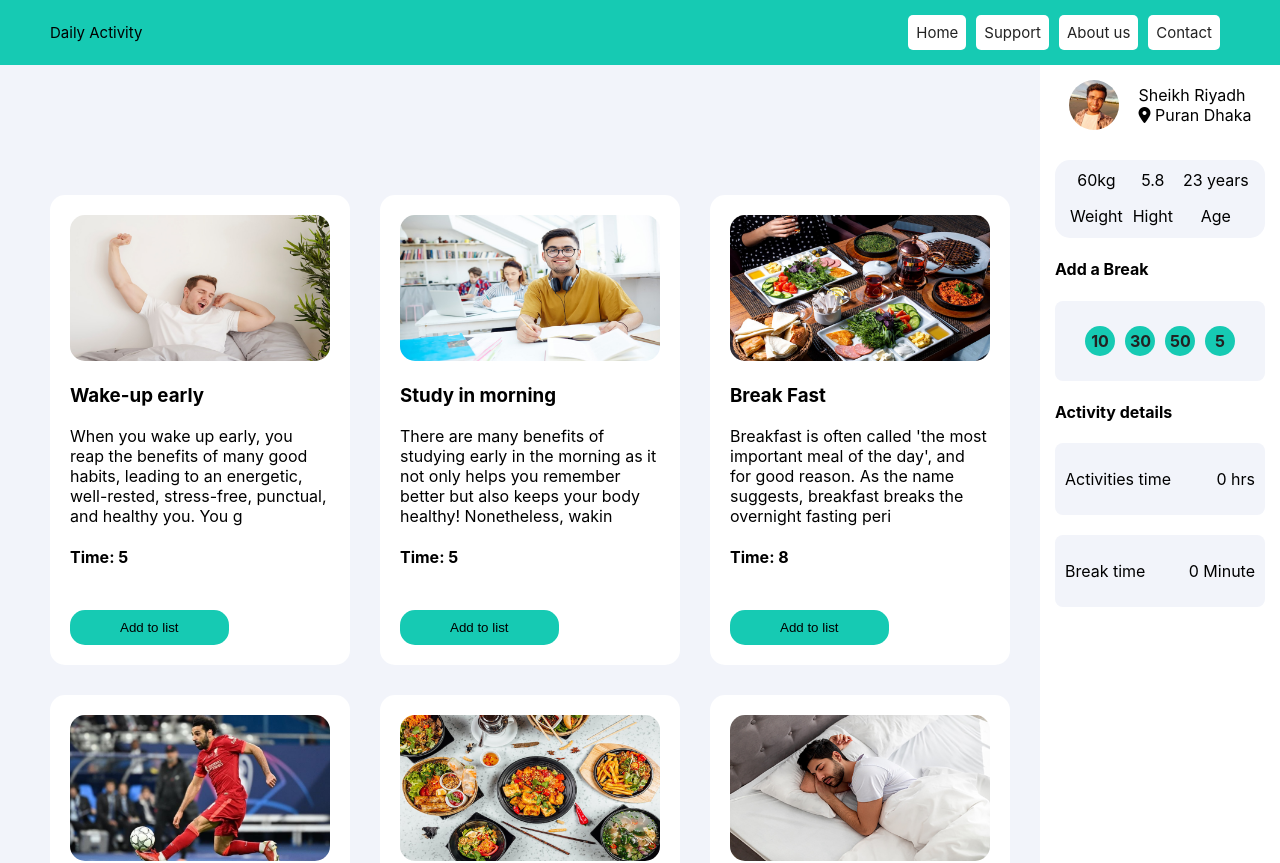
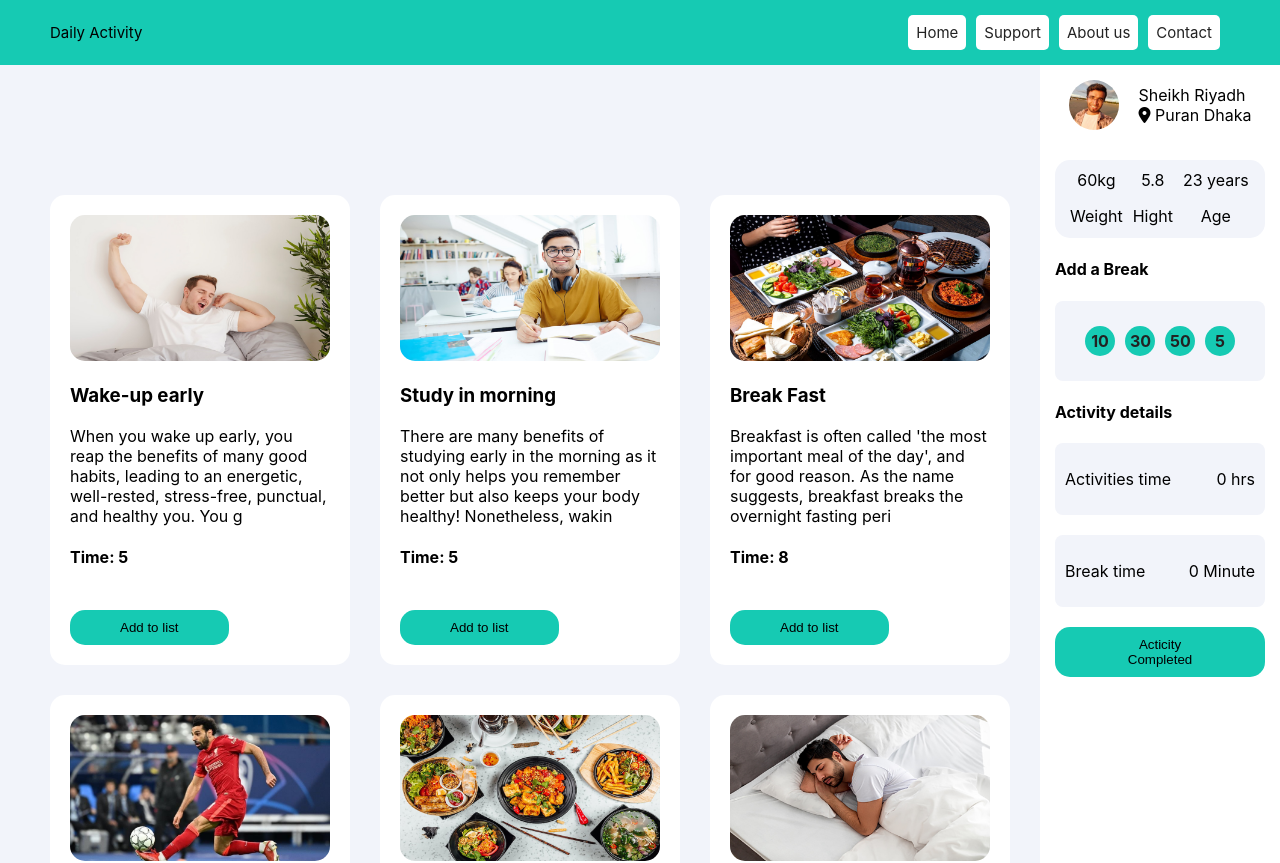
Before and after one commit to sheikh-riyadh/daily-activity, a React (Create React App) app: page / in a window 1280 px wide. Shown: the top 863 px of the page. Built offline with nearby package versions, Linux system fonts and the light colour scheme.

Commit message:
added toast notification

```diff
--- a/package.json
+++ b/package.json
@@ -9,6 +9,7 @@
     "react": "^18.2.0",
     "react-dom": "^18.2.0",
     "react-scripts": "5.0.1",
+    "react-toastify": "^9.0.8",
     "web-vitals": "^2.1.4"
   },
   "scripts": {
--- a/src/components/Item/Item.css
+++ b/src/components/Item/Item.css
@@ -11,7 +11,7 @@
     border-radius: 15px;
 }
 
-button {
+.button {
     border: none;
     padding: 10px 50px;
     position: absolute;
--- a/src/components/Item/Item.js
+++ b/src/components/Item/Item.js
@@ -9,7 +9,7 @@ const Item = ({ item, addItemsHandler }) => {
             <h3>{activityName}</h3>
             <p>{description.length < 150 ? description : description.slice(0, 150)}</p>
             <h4>Time: {time}</h4>
-            <button onClick={() => addItemsHandler(time)}>Add to list</button>
+            <button className='button' onClick={() => addItemsHandler(time)}>Add to list</button>
         </div>
     );
 };
--- a/src/components/Items/Items.css
+++ b/src/components/Items/Items.css
@@ -86,3 +86,14 @@
     padding: 10px;
     margin-top: 20px;
 }
+
+button {
+    border: none;
+    padding: 10px 50px;
+    bottom: 0;
+    margin-bottom: 20px;
+    background-color: #16CAB3;
+    border-radius: 15px;
+    cursor: pointer;
+    margin-top: 20px;
+}
--- a/src/components/Items/Items.js
+++ b/src/components/Items/Items.js
@@ -1,6 +1,8 @@
 import React, { useEffect, useState } from 'react';
 import Item from '../Item/Item';
 import './Items.css'
+import { ToastContainer, toast } from 'react-toastify';
+import 'react-toastify/dist/ReactToastify.css';
 
 const Items = () => {
 
@@ -49,10 +51,18 @@ const Items = () => {
     }, [])
 
 
+    /* Get time */
     const addItemsHandler = (activityTime) => {
         const newTime = time + parseInt(activityTime);
         setTime(newTime)
     }
+
+
+    /* Notification toast */
+    const notify = () => {
+        toast("Activity has been completed", { position: "top-center" })
+    }
+
     return (
         <div>
             <div className='items-main-container'>
@@ -106,9 +116,11 @@ const Items = () => {
                                 <p>{breakTime} <span>Minute</span></p>
                             </div>
                         </div>
+                        <button onClick={notify}>Acticity Completed</button>
                     </div>
                 </div>
             </div>
+            <ToastContainer></ToastContainer>
         </div>
     );
 };
```
Also changed, not shown: src/components/Blog/Blog.css (added), src/components/Blog/Blog.js (added), 1 other file (tests, documents, lock files or other folders).
